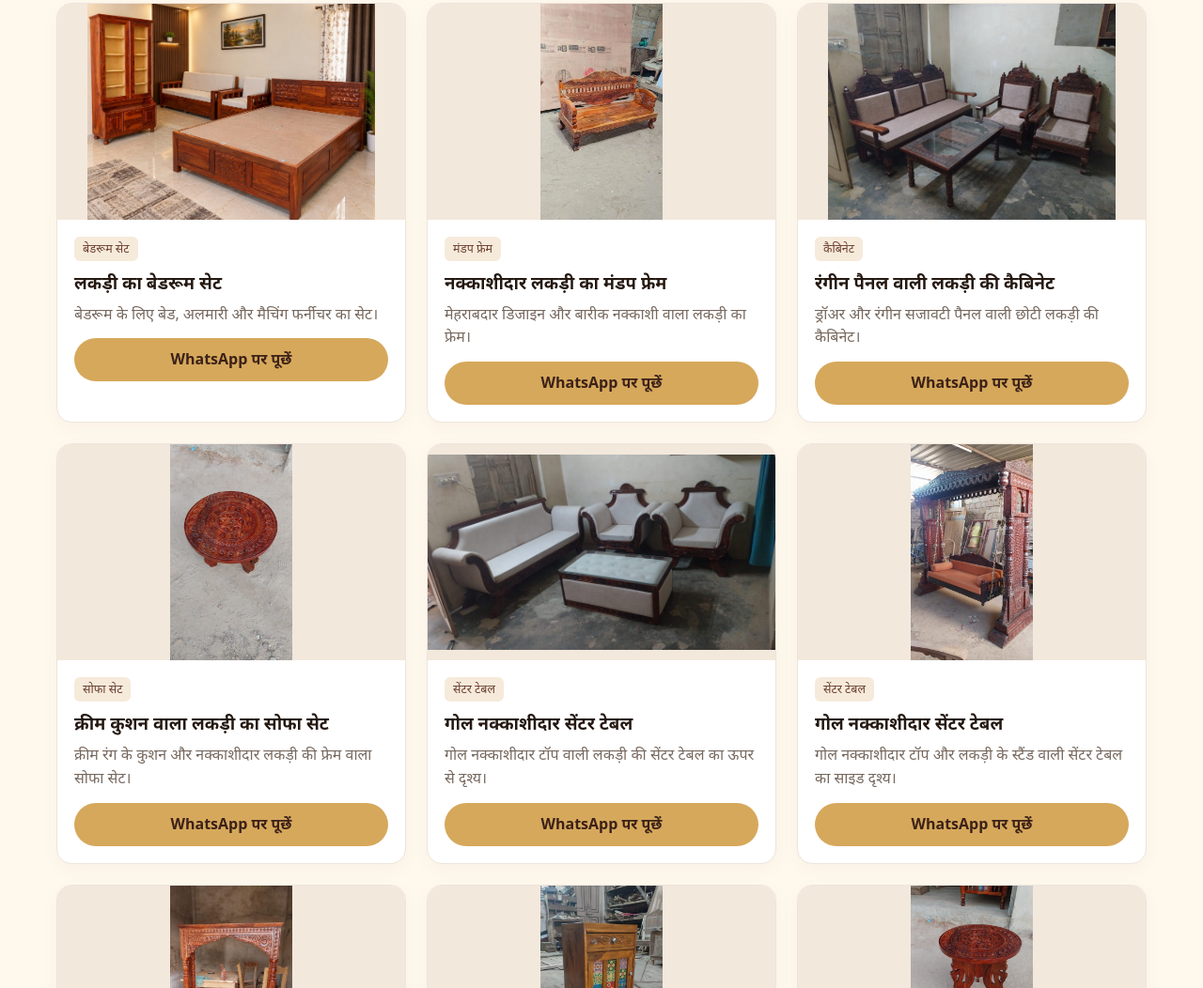
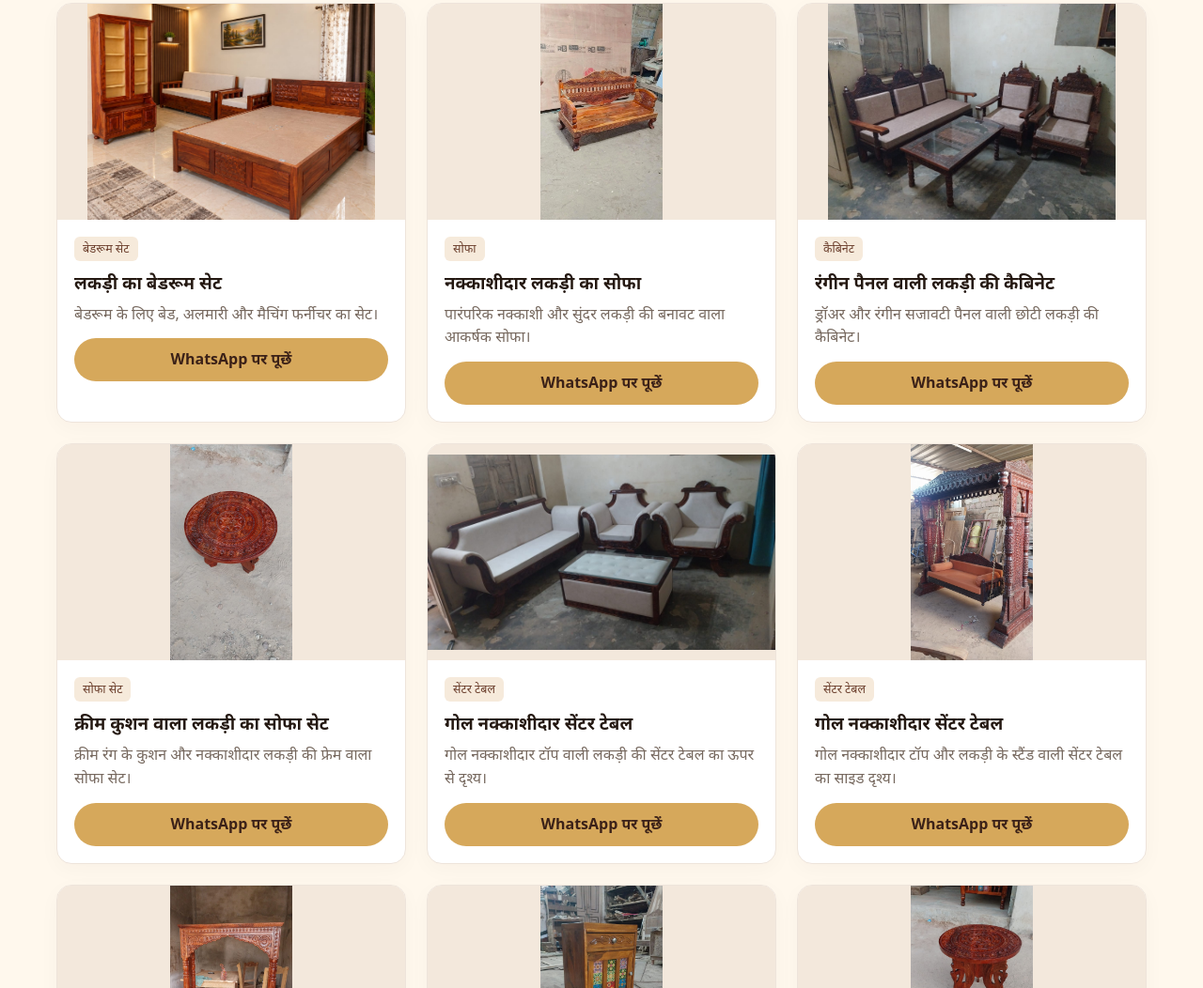
Before and after one commit to bhagrajpunar-ui/jagatamba-barmeri-furniture, a plain HTML site: page index.html in a window 1280 px wide. Shown: the part 2149-3201 px from the top of the page at 94% size. Drawn offline with Linux system fonts and the light colour scheme.

Commit message:
Correct product name: carved wooden sofa instead of frame

```diff
--- a/index.html
+++ b/index.html
@@ -53,7 +53,7 @@ const furniture = [
 
 
  {name:"लकड़ी का बेडरूम सेट",category:"bed",label:"बेडरूम सेट",description:"बेडरूम के लिए बेड, अलमारी और मैचिंग फर्नीचर का सेट।",image:"./IMG-20261127-WA0040(1).jpg"},
- {name:"नक्काशीदार लकड़ी का मंडप फ्रेम",category:"other",label:"मंडप फ्रेम",description:"मेहराबदार डिजाइन और बारीक नक्काशी वाला लकड़ी का फ्रेम।",image:"./IMG-20261127-WA0047.jpg"},
+ {name:"नक्काशीदार लकड़ी का सोफा",category:"sofa",label:"सोफा",description:"पारंपरिक नक्काशी और सुंदर लकड़ी की बनावट वाला आकर्षक सोफा।",image:"./IMG-20261127-WA0047.jpg"},
  {name:"रंगीन पैनल वाली लकड़ी की कैबिनेट",category:"other",label:"कैबिनेट",description:"ड्रॉअर और रंगीन सजावटी पैनल वाली छोटी लकड़ी की कैबिनेट।",image:"./IMG-20261127-WA0048.jpg"},
  {name:"क्रीम कुशन वाला लकड़ी का सोफा सेट",category:"sofa",label:"सोफा सेट",description:"क्रीम रंग के कुशन और नक्काशीदार लकड़ी की फ्रेम वाला सोफा सेट।",image:"./IMG-20261127-WA0049.jpg"},
  {name:"गोल नक्काशीदार सेंटर टेबल",category:"other",label:"सेंटर टेबल",description:"गोल नक्काशीदार टॉप वाली लकड़ी की सेंटर टेबल का ऊपर से दृश्य।",image:"./IMG-20261127-WA0050.jpg"},
```
